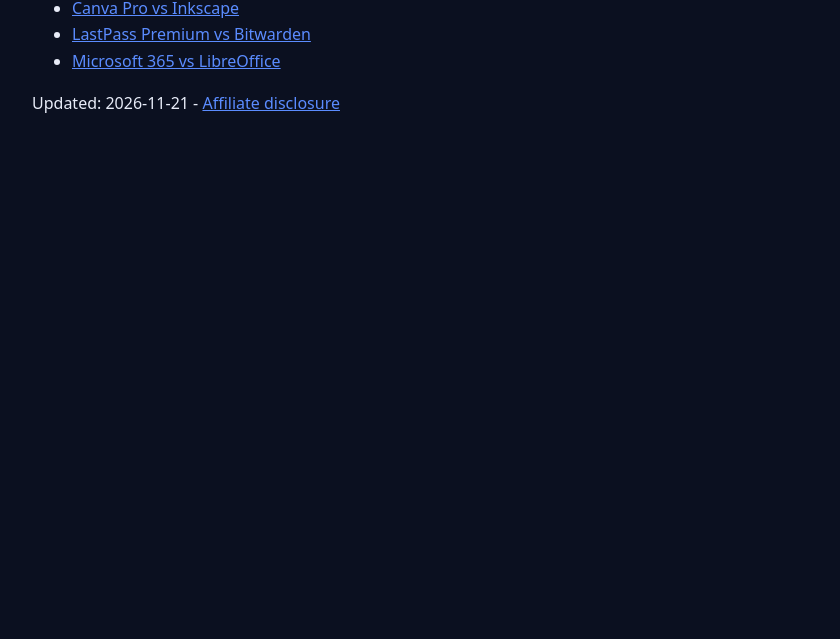
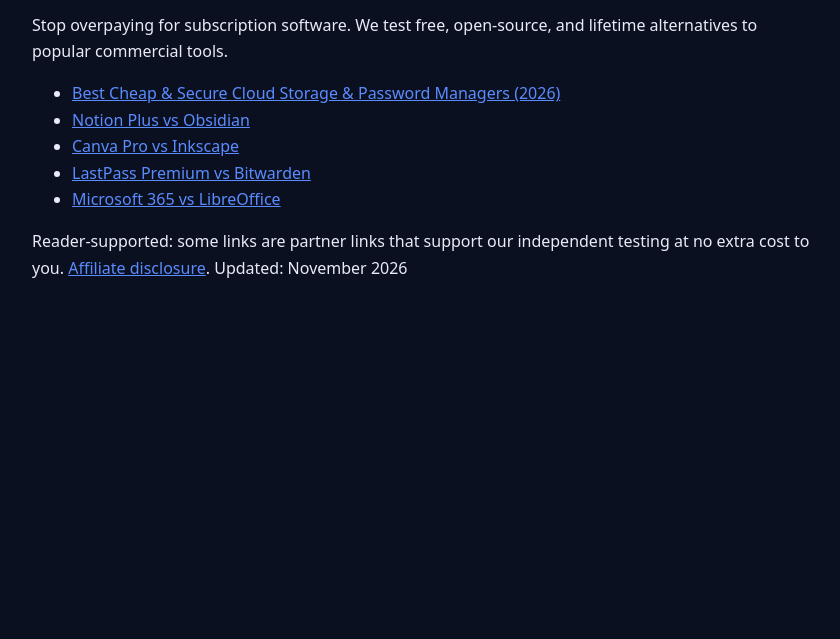
Before and after one commit to absht00/alternatives-site, a plain HTML site: page index.html in a window 1280 px wide. Shown: the part 161-800 px from the top of the page, without its empty margins (218-1058 px from the left). Drawn offline with Linux system fonts and the light colour scheme.

Commit message:
deploy: index.html

```diff
--- a/index.html
+++ b/index.html
@@ -1 +1,7 @@
-<!doctype html><html lang="en"><head><meta charset="utf-8"><title>Honest Software Alternatives</title><style>body{margin:0;font:16px/1.65 system-ui,sans-serif;background:#0b1020;color:#e8ecf8}main{max-width:780px;margin:0 auto;padding:38px 20px}h1{font-size:clamp(24px,4.6vw,36px);line-height:1.2}.verdict{background:#13301f;border-left:4px solid #3ddc84;padding:16px 20px;border-radius:10px;margin:24px 0}.verdict b{color:#3ddc84}table{width:100%;border-collapse:collapse;margin:24px 0;font-size:15px}th,td{text-align:left;padding:11px 12px;border-bottom:1px solid #202940}th{color:#93a0c0}.calc{background:#151b30;border-radius:12px;padding:20px;margin:24px 0}input[type=range]{width:100%}a{color:#5b8cff}.disclose{font-size:13px;color:#93a0c0;border-top:1px solid #202940;padding-top:14px;margin-top:30px}</style></head><body><main><h1>Honest Software Alternatives</h1><ul><li><a href="alternatives-to-notion-vs-obsidian/index.html">Notion Plus vs Obsidian</a></li><li><a href="alternatives-to-canva-pro-vs-inkscape/index.html">Canva Pro vs Inkscape</a></li><li><a href="alternatives-to-lastpass-vs-bitwarden/index.html">LastPass Premium vs Bitwarden</a></li><li><a href="alternatives-to-office-vs-libreoffice/index.html">Microsoft 365 vs LibreOffice</a></li></ul><p>Updated: 2026-11-21 - <a href="disclosure.html">Affiliate disclosure</a></p></main></body></html>
+<!doctype html><html lang="en"><head><meta charset="utf-8"><title>Honest Software Alternatives & Price Comparison Hub</title><meta name="description" content="Stop overpaying for bloated SaaS. Compare 100% free open-source tools and lifetime deals vs Adobe, Microsoft 365, Notion, Canva, Google Drive, and LastPass."><style>body{margin:0;font:16px/1.65 system-ui,sans-serif;background:#0b1020;color:#e8ecf8}main{max-width:780px;margin:0 auto;padding:38px 20px}h1{font-size:clamp(24px,4.6vw,36px);line-height:1.2}.verdict{background:#13301f;border-left:4px solid #3ddc84;padding:16px 20px;border-radius:10px;margin:24px 0}.verdict b{color:#3ddc84}table{width:100%;border-collapse:collapse;margin:24px 0;font-size:15px}th,td{text-align:left;padding:11px 12px;border-bottom:1px solid #202940}th{color:#93a0c0}.calc{background:#151b30;border-radius:12px;padding:20px;margin:24px 0}input[type=range]{width:100%}a{color:#5b8cff}.disclose{font-size:13px;color:#93a0c0;border-top:1px solid #202940;padding-top:14px;margin-top:30px}</style></head><body><main><h1>Honest Software Alternatives & Price Comparison Hub</h1><p>Stop overpaying for subscription software. We test free, open-source, and lifetime alternatives to popular commercial tools.</p><ul>
+<li><a href=\"alternatives-to-cloud-storage-and-password-managers/index.html\">Best Cheap & Secure Cloud Storage & Password Managers (2026)</a></li>
+<li><a href=\"alternatives-to-notion-vs-obsidian/index.html\">Notion Plus vs Obsidian</a></li>
+<li><a href=\"alternatives-to-canva-pro-vs-inkscape/index.html\">Canva Pro vs Inkscape</a></li>
+<li><a href=\"alternatives-to-lastpass-vs-bitwarden/index.html\">LastPass Premium vs Bitwarden</a></li>
+<li><a href=\"alternatives-to-office-vs-libreoffice/index.html\">Microsoft 365 vs LibreOffice</a></li>
+</ul><p class=\"disclose\">Reader-supported: some links are partner links that support our independent testing at no extra cost to you. <a href=\"disclosure.html\">Affiliate disclosure</a>. Updated: November 2026</p></main></body></html>
```
